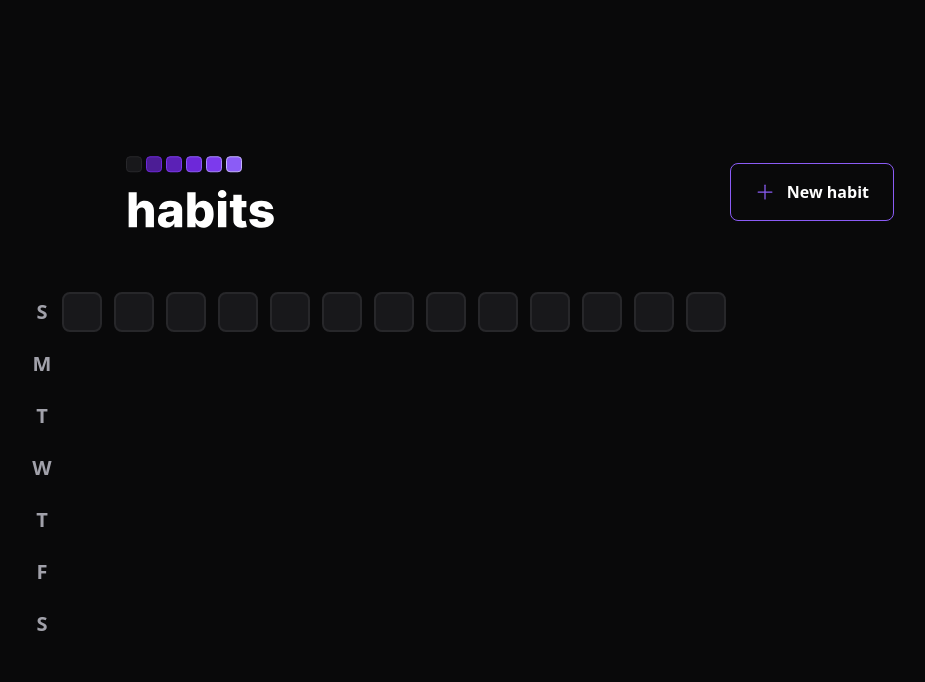
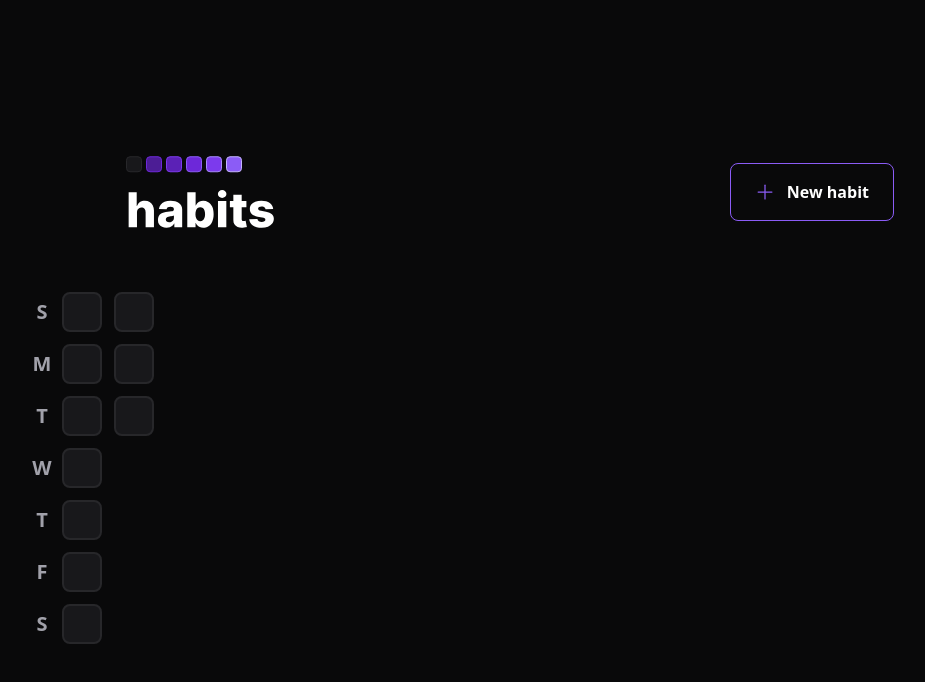
Before and after one commit to EPanni/Habits-Tracker, a React (Vite) app in the folder web/: page / in a window 1280 px wide. Shown: the top 682 px of the page, without its empty margins (130-1055 px from the left). Built offline with nearby package versions, Linux system fonts and the light colour scheme.

Commit message:
FIX[SummaryTable CSS avoing the right completition]

```diff
--- a/web/src/components/SummaryTable.tsx
+++ b/web/src/components/SummaryTable.tsx
@@ -17,21 +17,17 @@ export function SummaryTable() {
           );
         })}
       </div>
-
       <div className="grid grid-rows-7 grid-flow-col gap-3">
-        <div className="w-10 h-10 bg-zinc-900 border-2 border-zinc-800 rounded-lg"></div>
-        <div className="w-10 h-10 bg-zinc-900 border-2 border-zinc-800 rounded-lg"></div>
-        <div className="w-10 h-10 bg-zinc-900 border-2 border-zinc-800 rounded-lg"></div>
-        <div className="w-10 h-10 bg-zinc-900 border-2 border-zinc-800 rounded-lg"></div>
-        <div className="w-10 h-10 bg-zinc-900 border-2 border-zinc-800 rounded-lg"></div>
-        <div className="w-10 h-10 bg-zinc-900 border-2 border-zinc-800 rounded-lg"></div>
-        <div className="w-10 h-10 bg-zinc-900 border-2 border-zinc-800 rounded-lg"></div>
-        <div className="w-10 h-10 bg-zinc-900 border-2 border-zinc-800 rounded-lg"></div>
-        <div className="w-10 h-10 bg-zinc-900 border-2 border-zinc-800 rounded-lg"></div>
-        <div className="w-10 h-10 bg-zinc-900 border-2 border-zinc-800 rounded-lg"></div>
-        <div className="w-10 h-10 bg-zinc-900 border-2 border-zinc-800 rounded-lg"></div>
-        <div className="w-10 h-10 bg-zinc-900 border-2 border-zinc-800 rounded-lg"></div>
-        <div className="w-10 h-10 bg-zinc-900 border-2 border-zinc-800 rounded-lg"></div>
+        <HabitDay />
+        <HabitDay />
+        <HabitDay />
+        <HabitDay />
+        <HabitDay />
+        <HabitDay />
+        <HabitDay />
+        <HabitDay />
+        <HabitDay />
+        <HabitDay />
       </div>
     </div>
   );
--- a/web/tailwind.config.cjs
+++ b/web/tailwind.config.cjs
@@ -7,7 +7,7 @@ module.exports = {
         background: "#09090A",
       },
       gridTemplateRows: {
-        7: "repeat(7, minmax(0,1fr)",
+        7: "repeat(7, minmax(0,1fr))",
       },
     },
   },
```
